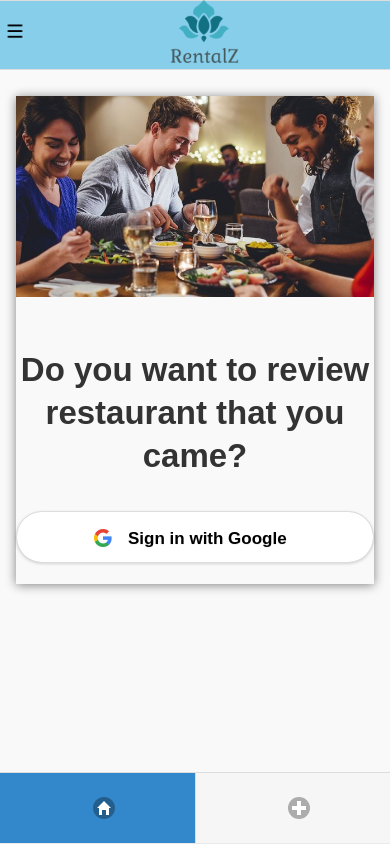
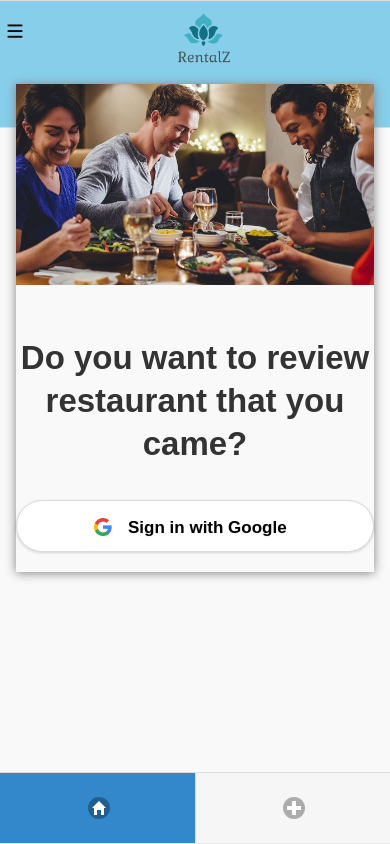
Before and after one commit to maiminhnhat/Rentaz, a website built with webpack: page www/index.html in a window 390 px wide. Built offline with nearby package versions, Linux system fonts and the light colour scheme; no server answers; files whose address does not match are found by name.

Commit message:
commit fix UI

```diff
--- a/www/css/style1.css
+++ b/www/css/style1.css
@@ -1,7 +1,10 @@
 body .homepage .logo img {
-    height: 75px;
-    margin-left: 160px;
-    position: absolute;
-    top: -7px;
-    left: 7px;
+    height: 100%;
+    margin-left: auto;
+    position: relative;
+    top: -60px;
+    left: 9px;
+    width: 15%;
+    margin-right: auto;
+    display: block;
 }
--- a/www/index.html
+++ b/www/index.html
@@ -67,7 +67,7 @@
             </div>
 
         </div>
-        <div data-role="header" style="background-color: skyblue;" class="ui-responsive ">
+        <div data-role="header" style="background-color: skyblue; margin-bottom: -70px;" class="ui-responsive ">
             <p>
                 <a href="#myPanel"><img src="img/icons/menu-bar.png" style="height: 30px;"></a>
             </p>
@@ -86,7 +86,7 @@
 
             </div>
             <div class="ui-field-contain" id="login-contain" style=" box-shadow: 0px 1px 10px grey;margin-top: 10px; ">
-                <img src="img/eating.jpg" style="max-width: 100%; transform: translate(0px,-13px); " alt="">
+                <img src="img/eating.jpg" style="max-width: 100%; transform: translate(0px,-13px); width: 300%; " alt="">
                 <p style=" font-size: 33px ;text-align: center; font-weight: bold">Do you want to review restaurant that you came?</p>
                 <button style="background-color: white; color:black; top:1px;font-size: 17px;border-radius: 30px; width: 100%;" id="login"><img src="img/logoG.png" style="width: 20px; transform: translate(-10px, 4px);"> Sign in with Google</button>
 
@@ -97,10 +97,10 @@
             <nav data-role="navbar">
                 <ul>
                     <li>
-                        <a href="index.html" class="ui-btn-active ui-btn ui-icon-home ui-btn-icon-notext" rel="external" style="font-size: 40px; padding-right: 135px;"></a>
+                        <a href="index.html" class="ui-btn-active ui-btn ui-icon-home ui-btn-icon-notext" rel="external" style="font-size: 40px; width: 100%;"></a>
                     </li>
                     <li>
-                        <a href="viewdetail.html" class="ui-btn ui-icon-plus ui-btn-icon-notext" rel="external" style="font-size: 40px; padding-right: 136px;"></a>
+                        <a href="viewdetail.html" class="ui-btn ui-icon-plus ui-btn-icon-notext" rel="external" style="font-size: 40px; width: 100%;"></a>
                     </li>
 
                 </ul>
--- a/www/js/database.js
+++ b/www/js/database.js
@@ -1,10 +1,10 @@
-$(window).on("orientationchange", function(e) {
-    alert(e.orientation);
-});
 var db = window.openDatabase("iRated", "1.0", "iRated", 200000);
 
 {
     if (navigator.userAgent.match(/(iPhone|iPod|iPad|Android|BlackBerry)/)) {
+        $(window).on("orientationchange", function(e) {
+            alert(e.orientation);
+        });
         $(document).on("deviceready", onDeviceReady);
         $(document).on("pageshow", "#page-create", setRating);
         $(document).on("vclick", "#btn-take", TakePictures);
```
Also changed, not shown: www/form.html (+11 -2 lines), www/viewdetail.html (+12 -2 lines).
